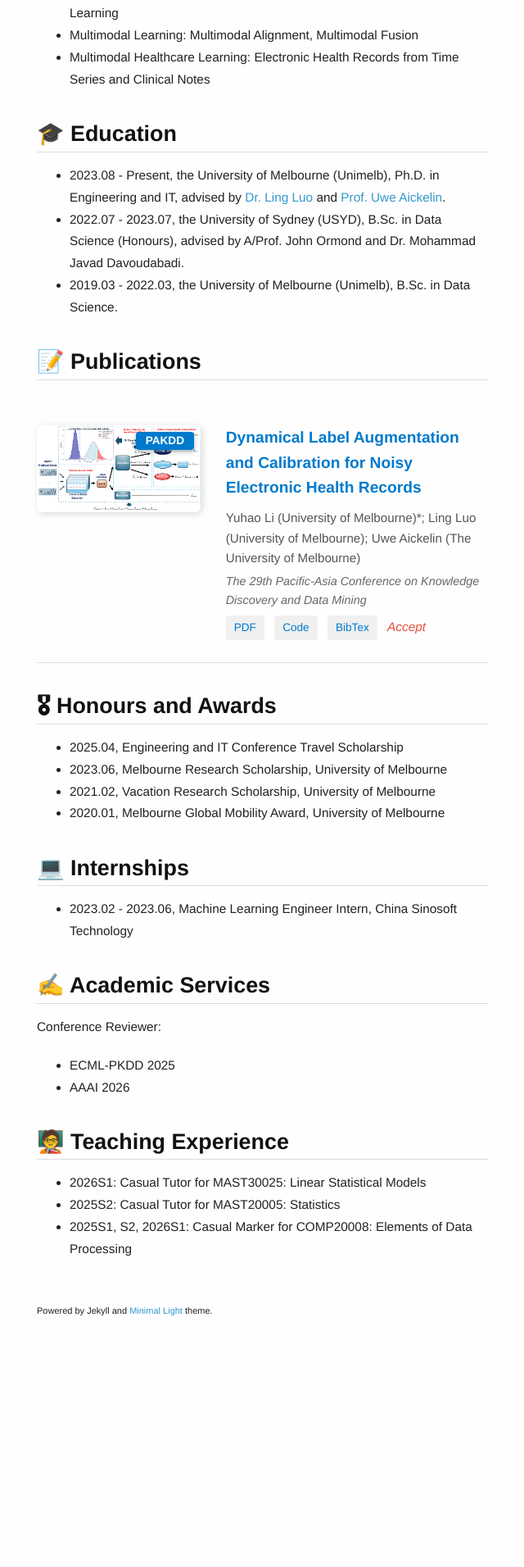
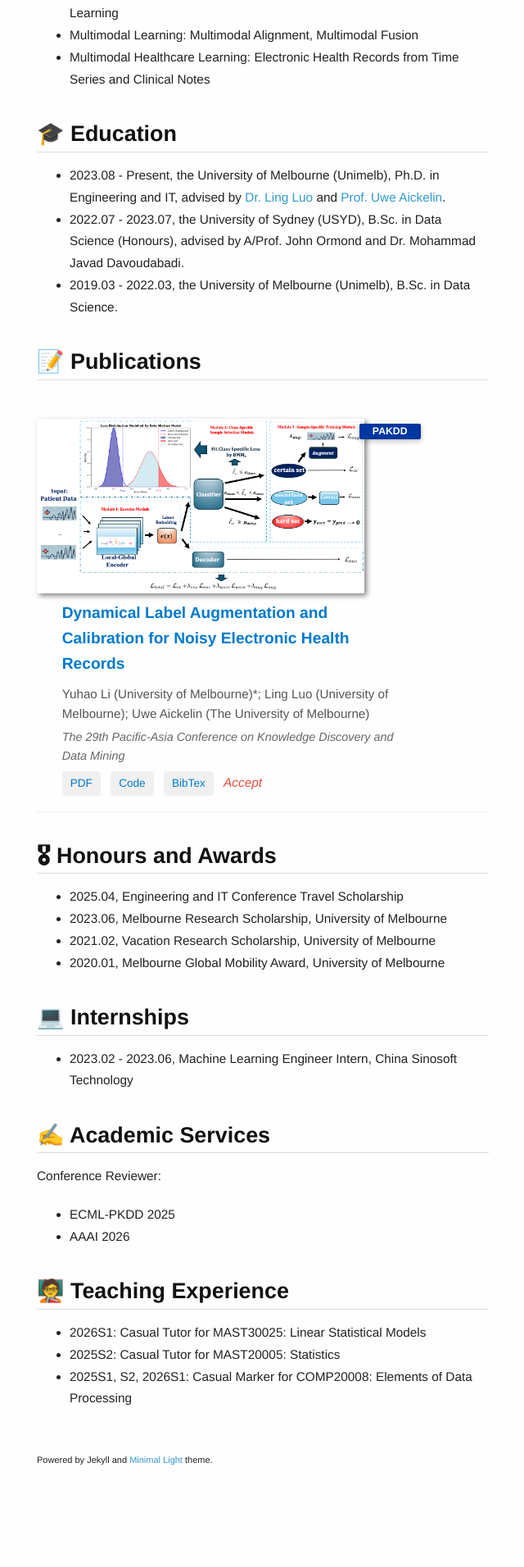
Before and after one commit to yuhao-3/yuhao-3.github.io, a Jekyll site: the page built from index.md, in a window 1280 px wide. Shown: the part 776-2688 px from the top of the page at 82% size, without its empty margins (523-1163 px from the left). Built offline with Jekyll 4.4.1, drawn with Linux system fonts in a browser that asks for light colours; a style sheet for code colours, icons or effects is not loaded; our own code applies the rules of GitHub Pages for plain Markdown files; before the commit the page ends 2506 px from its top, so only the background shows below that.

Commit message:
Update style

```diff
--- a/assets/css/custom.css
+++ b/assets/css/custom.css
@@ -125,43 +125,43 @@ footer small {
 /* ======= Paper Box Styling for Publications ======= */
 .paper-box {
   display: flex;
-  justify-content: flex-start;
-  align-items: flex-start;
-  flex-direction: column;
-  border-bottom: 1px solid #e0e0e0;
-  padding: 1.5em 0;
+  justify-content: left;
+  align-items: center;
+  flex-direction: row;
+  flex-wrap: wrap;
+  border-bottom: 1px solid #efefef;
+  padding: 1em 0;
+}
+
+.paper-box-image {
+  justify-content: center;
+  display: flex;
+  width: 60%;
+  order: 2;
   margin-bottom: 1em;
 }
 
-.paper-box-image {
-  width: 100%;
-  margin-bottom: 1em;
-  display: flex;
-  justify-content: center;
-}
-
 .paper-box-image img {
-  max-width: 100%;
+  max-width: 400px;
   height: auto;
-  border-radius: 6px;
-  box-shadow: 2px 2px 8px rgba(0,0,0,0.15);
+  box-shadow: 3px 3px 6px #888;
   object-fit: cover;
 }
 
-.paper-box-image .badge {
+.badge {
   position: absolute;
-  top: 8px;
-  right: 8px;
-  background-color: #007acc;
+  padding-left: 1rem;
+  padding-right: 1rem;
+  margin-top: 0.5em;
+  margin-left: -0.5em;
   color: white;
-  padding: 4px 12px;
-  border-radius: 4px;
-  font-size: 0.85rem;
-  font-weight: 600;
+  background-color: #00369f;
+  font-size: 0.8em;
 }
 
 .paper-box-text {
-  width: 100%;
+  max-width: 100%;
+  order: 1;
   line-height: 1.6;
 }
 
@@ -206,19 +206,22 @@ footer small {
 @media (min-width: 768px) {
   .paper-box {
     flex-direction: row;
-    align-items: flex-start;
+    flex-wrap: wrap;
+    align-items: center;
   }
 
   .paper-box-image {
-    min-width: 200px;
-    max-width: 30%;
-    margin-right: 2em;
+    justify-content: left;
+    min-width: 150px;
+    max-width: 25%;
+    order: 1;
     margin-bottom: 0;
-    position: relative;
   }
 
   .paper-box-text {
-    flex: 1;
-    max-width: 70%;
+    justify-content: left;
+    padding-left: 2em;
+    max-width: 75%;
+    order: 2;
   }
 }
```
Also changed, not shown: 1 other file.
